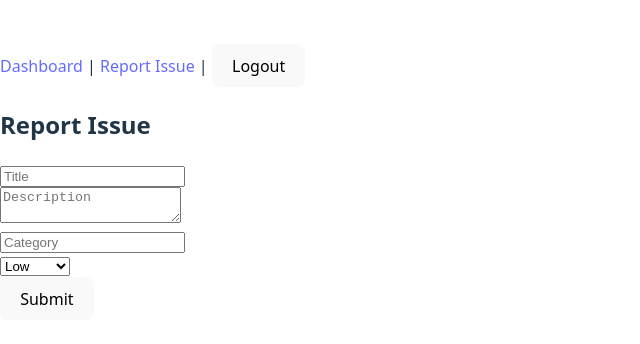
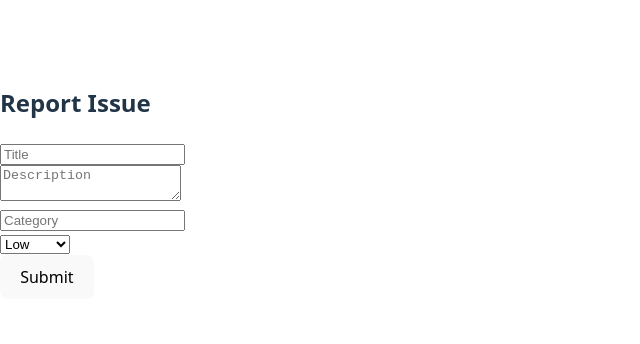
Before and after one commit to Samm005/hostel-issue-tracking, a React app in the folder frontend/: page /report in a window 1280 px wide. Shown: the part 218-562 px from the top of the page, without its empty margins (0-640 px from the left). Built offline with nearby package versions, Linux system fonts and the light colour scheme; the HTML template or start-up script is replaced by a standard one.

Commit message:
Updated ReportIssue

```diff
--- a/frontend/src/components/ReportIssue.jsx
+++ b/frontend/src/components/ReportIssue.jsx
@@ -1,7 +1,6 @@
 import { useState } from "react";
 import { useNavigate } from "react-router-dom";
 import { createIssue } from "../services/api";
-import Navbar from "./Navbar";
 
 function ReportIssue() {
   const navigate = useNavigate();
@@ -19,7 +18,6 @@ function ReportIssue() {
 
   const handleSubmit = async (e) => {
     e.preventDefault();
-
     const token = localStorage.getItem("token");
 
     try {
@@ -32,9 +30,6 @@ function ReportIssue() {
   };
 
   return (
-    <>
-      <Navbar role="student" />
-
     <div>
       <h2>Report Issue</h2>
 
@@ -80,7 +75,6 @@ function ReportIssue() {
         <button type="submit">Submit</button>
       </form>
     </div>
-    </>
   );
 }
 
```
Lines whose indentation alone changed are shown as unchanged.
